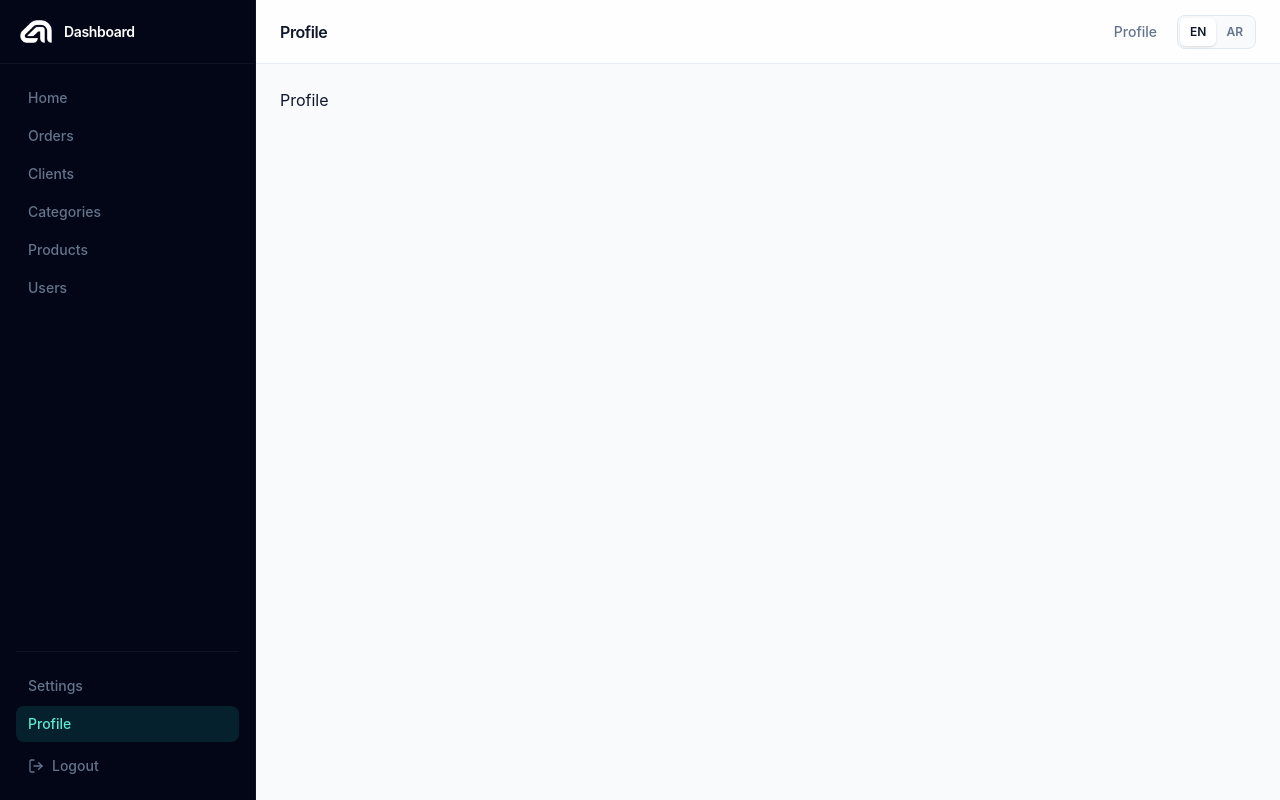
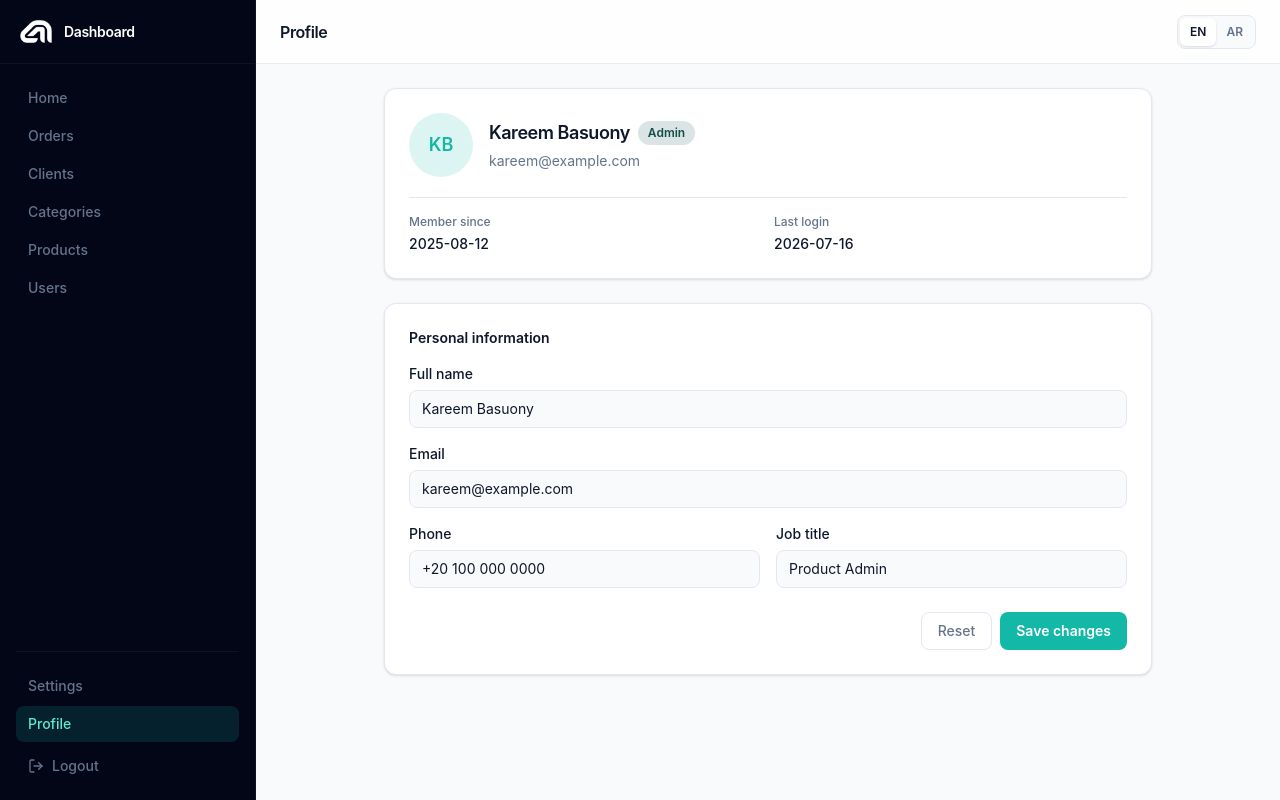
Before and after one commit to kareem-dev-me/react-dashboard, a React (Vite) app: page /dashboard/profile in a window 1280 px wide. Built offline with nearby package versions, Linux system fonts and the light colour scheme.

Commit message:
Add profile management features including profile form with validation, display of user information, and save/reset functionality. Update translations for English and Arabic languages.

```diff
--- a/src/languages/ar.json
+++ b/src/languages/ar.json
@@ -263,5 +263,20 @@
     "save": "حفظ التغييرات",
     "reset": "إعادة تعيين",
     "savedMessage": "تم حفظ الإعدادات بنجاح."
+  },
+  "profile": {
+    "role": "الدور",
+    "memberSince": "عضو منذ",
+    "lastLogin": "آخر تسجيل دخول",
+    "personalInfo": "المعلومات الشخصية",
+    "fullName": "الاسم الكامل",
+    "email": "البريد",
+    "phone": "الهاتف",
+    "jobTitle": "المسمى الوظيفي",
+    "save": "حفظ التغييرات",
+    "reset": "إعادة تعيين",
+    "savedMessage": "تم حفظ الملف الشخصي بنجاح.",
+    "nameRequired": "الاسم مطلوب.",
+    "emailRequired": "البريد مطلوب."
   }
 }
--- a/src/languages/en.json
+++ b/src/languages/en.json
@@ -263,5 +263,20 @@
     "save": "Save changes",
     "reset": "Reset",
     "savedMessage": "Settings saved successfully."
+  },
+  "profile": {
+    "role": "Role",
+    "memberSince": "Member since",
+    "lastLogin": "Last login",
+    "personalInfo": "Personal information",
+    "fullName": "Full name",
+    "email": "Email",
+    "phone": "Phone",
+    "jobTitle": "Job title",
+    "save": "Save changes",
+    "reset": "Reset",
+    "savedMessage": "Profile saved successfully.",
+    "nameRequired": "Name is required.",
+    "emailRequired": "Email is required."
   }
 }
--- a/src/layouts/Dashboard.tsx
+++ b/src/layouts/Dashboard.tsx
@@ -1,7 +1,7 @@
 import { useState } from "react";
 import { NavLink, Outlet, Link, useLocation, useNavigate } from "react-router";
 import { useTranslation } from "react-i18next";
-import { LogOut } from "lucide-react";
+import { LogOut, Menu } from "lucide-react";
 
 const primaryNav = [
   { to: "/dashboard/home", labelKey: "nav.home" },
@@ -31,9 +31,7 @@ const pageTitleKeys: Record<string, string> = {
 function navClassName({ isActive }: { isActive: boolean }) {
   return [
     "block rounded-lg px-3 py-2 text-start text-sm font-medium transition-colors",
-    isActive
-      ? "bg-primary/15 text-primary-fg"
-      : "text-muted hover:bg-white/5 hover:text-white",
+    isActive ? "bg-primary/15 text-primary-fg" : "text-muted hover:bg-white/5 hover:text-white",
   ].join(" ");
 }
 
@@ -111,41 +109,22 @@ const Dashboard: React.FC = () => {
             <button
               type="button"
               aria-label={t("actions.openSidebar")}
-              className="inline-flex h-9 w-9 items-center justify-center rounded-lg text-muted transition-colors hover:bg-surface lg:hidden"
+              className="inline-flex h-9 w-9 items-center justify-center rounded-lg text-muted transition-colors hover:bg-surface lg:hidden cursor-pointer"
               onClick={() => setSidebarOpen(true)}
             >
-              <svg
-                xmlns="http://www.w3.org/2000/svg"
-                viewBox="0 0 24 24"
-                fill="none"
-                stroke="currentColor"
-                strokeWidth="2"
-                className="h-5 w-5"
-                aria-hidden="true"
-              >
-                <path strokeLinecap="round" d="M4 7h16M4 12h16M4 17h16" />
-              </svg>
+              <Menu className="h-5 w-5" />
             </button>
             <h1 className="text-base font-semibold tracking-tight text-ink">{title}</h1>
           </div>
 
           <div className="flex items-center gap-2">
-            <Link
-              to="/dashboard/profile"
-              className="rounded-lg px-3 py-1.5 text-sm font-medium text-muted transition-colors hover:bg-surface hover:text-ink"
-            >
-              {t("actions.profile")}
-            </Link>
-
             <div className="flex items-center rounded-lg border border-border bg-surface p-0.5 text-xs font-semibold">
               <button
                 type="button"
                 onClick={() => void i18n.changeLanguage("en")}
                 className={[
                   "rounded-md px-2.5 py-1.5 transition-colors",
-                  currentLanguage === "en"
-                    ? "bg-surface-card text-ink shadow-sm"
-                    : "text-muted hover:text-ink",
+                  currentLanguage === "en" ? "bg-surface-card text-ink shadow-sm" : "text-muted hover:text-ink",
                 ].join(" ")}
               >
                 {t("language.en")}
@@ -155,9 +134,7 @@ const Dashboard: React.FC = () => {
                 onClick={() => void i18n.changeLanguage("ar")}
                 className={[
                   "rounded-md px-2.5 py-1.5 transition-colors",
-                  currentLanguage === "ar"
-                    ? "bg-surface-card text-ink shadow-sm"
-                    : "text-muted hover:text-ink",
+                  currentLanguage === "ar" ? "bg-surface-card text-ink shadow-sm" : "text-muted hover:text-ink",
                 ].join(" ")}
               >
                 {t("language.ar")}
--- a/src/pages/Profile.tsx
+++ b/src/pages/Profile.tsx
@@ -1,7 +1,194 @@
+import { useMemo, useState } from "react";
+import { useTranslation } from "react-i18next";
+
+type ProfileForm = {
+  fullName: string;
+  email: string;
+  phone: string;
+  jobTitle: string;
+};
+
+const DEFAULT_PROFILE: ProfileForm = {
+  fullName: "Kareem Basuony",
+  email: "kareem@example.com",
+  phone: "+20 100 000 0000",
+  jobTitle: "Product Admin",
+};
+
+const MEMBER_SINCE = "2025-08-12";
+const LAST_LOGIN = "2026-07-16";
+
+function getInitials(name: string) {
+  return name
+    .trim()
+    .split(/\s+/)
+    .filter(Boolean)
+    .slice(0, 2)
+    .map((part) => part[0]?.toUpperCase() ?? "")
+    .join("");
+}
+
 const Profile: React.FC = () => {
+  const { t } = useTranslation();
+  const [form, setForm] = useState<ProfileForm>(DEFAULT_PROFILE);
+  const [saved, setSaved] = useState<ProfileForm>(DEFAULT_PROFILE);
+  const [errors, setErrors] = useState<{ fullName?: string; email?: string }>({});
+  const [savedMessage, setSavedMessage] = useState(false);
+
+  const initials = useMemo(() => getInitials(saved.fullName), [saved.fullName]);
+
+  const handleSave = (event: React.FormEvent) => {
+    event.preventDefault();
+
+    const nextErrors: { fullName?: string; email?: string } = {};
+    if (!form.fullName.trim()) nextErrors.fullName = t("profile.nameRequired");
+    if (!form.email.trim()) nextErrors.email = t("profile.emailRequired");
+
+    if (Object.keys(nextErrors).length > 0) {
+      setErrors(nextErrors);
+      return;
+    }
+
+    const nextSaved: ProfileForm = {
+      fullName: form.fullName.trim(),
+      email: form.email.trim(),
+      phone: form.phone.trim(),
+      jobTitle: form.jobTitle.trim(),
+    };
+
+    setSaved(nextSaved);
+    setForm(nextSaved);
+    setErrors({});
+    setSavedMessage(true);
+    window.setTimeout(() => setSavedMessage(false), 2500);
+  };
+
+  const handleReset = () => {
+    setForm(DEFAULT_PROFILE);
+    setSaved(DEFAULT_PROFILE);
+    setErrors({});
+    setSavedMessage(false);
+  };
+
   return (
-    <div>
-      <h1>Profile</h1>
+    <div className="mx-auto flex w-full max-w-3xl flex-col gap-6">
+      <section className="rounded-xl border border-border bg-surface-card p-4 shadow-sm sm:p-6">
+        <div className="flex flex-col gap-4 sm:flex-row sm:items-center">
+          <div className="flex h-16 w-16 shrink-0 items-center justify-center rounded-full bg-primary/15 text-lg font-semibold text-primary">
+            {initials || "KB"}
+          </div>
+
+          <div className="min-w-0 flex-1 text-start">
+            <div className="flex flex-wrap items-center gap-2">
+              <h2 className="text-lg font-semibold tracking-tight text-ink">{saved.fullName}</h2>
+              <span className="inline-flex rounded-full bg-primary-deep/15 px-2.5 py-1 text-xs font-semibold text-primary-deep">
+                {t("users.roles.admin")}
+              </span>
+            </div>
+            <p className="mt-1 text-sm text-muted">{saved.email}</p>
+          </div>
+        </div>
+
+        <dl className="mt-5 grid grid-cols-1 gap-3 border-t border-border pt-4 sm:grid-cols-2">
+          <div className="text-start">
+            <dt className="text-xs font-medium text-muted">{t("profile.memberSince")}</dt>
+            <dd className="mt-1 text-sm font-medium text-ink">{MEMBER_SINCE}</dd>
+          </div>
+          <div className="text-start">
+            <dt className="text-xs font-medium text-muted">{t("profile.lastLogin")}</dt>
+            <dd className="mt-1 text-sm font-medium text-ink">{LAST_LOGIN}</dd>
+          </div>
+        </dl>
+      </section>
+
+      <form
+        onSubmit={handleSave}
+        className="rounded-xl border border-border bg-surface-card p-4 shadow-sm sm:p-6"
+      >
+        <h2 className="mb-4 text-start text-sm font-semibold text-ink">
+          {t("profile.personalInfo")}
+        </h2>
+
+        <div className="grid grid-cols-1 gap-4 sm:grid-cols-2">
+          <div className="flex flex-col gap-1.5 sm:col-span-2">
+            <label htmlFor="profile-name" className="text-sm font-medium text-ink">
+              {t("profile.fullName")}
+            </label>
+            <input
+              id="profile-name"
+              type="text"
+              value={form.fullName}
+              onChange={(e) => setForm((prev) => ({ ...prev, fullName: e.target.value }))}
+              className="rounded-lg border border-border bg-surface px-3 py-2 text-sm text-ink outline-none focus:border-primary focus:ring-2 focus:ring-primary/20"
+            />
+            {errors.fullName && <p className="text-xs text-red-600">{errors.fullName}</p>}
+          </div>
+
+          <div className="flex flex-col gap-1.5 sm:col-span-2">
+            <label htmlFor="profile-email" className="text-sm font-medium text-ink">
+              {t("profile.email")}
+            </label>
+            <input
+              id="profile-email"
+              type="email"
+              value={form.email}
+              onChange={(e) => setForm((prev) => ({ ...prev, email: e.target.value }))}
+              className="rounded-lg border border-border bg-surface px-3 py-2 text-sm text-ink outline-none focus:border-primary focus:ring-2 focus:ring-primary/20"
+            />
+            {errors.email && <p className="text-xs text-red-600">{errors.email}</p>}
+          </div>
+
+          <div className="flex flex-col gap-1.5">
+            <label htmlFor="profile-phone" className="text-sm font-medium text-ink">
+              {t("profile.phone")}
+            </label>
+            <input
+              id="profile-phone"
+              type="tel"
+              value={form.phone}
+              onChange={(e) => setForm((prev) => ({ ...prev, phone: e.target.value }))}
+              className="rounded-lg border border-border bg-surface px-3 py-2 text-sm text-ink outline-none focus:border-primary focus:ring-2 focus:ring-primary/20"
+            />
+          </div>
+
+          <div className="flex flex-col gap-1.5">
+            <label htmlFor="profile-job" className="text-sm font-medium text-ink">
+              {t("profile.jobTitle")}
+            </label>
+            <input
+              id="profile-job"
+              type="text"
+              value={form.jobTitle}
+              onChange={(e) => setForm((prev) => ({ ...prev, jobTitle: e.target.value }))}
+              className="rounded-lg border border-border bg-surface px-3 py-2 text-sm text-ink outline-none focus:border-primary focus:ring-2 focus:ring-primary/20"
+            />
+          </div>
+        </div>
+
+        <div className="mt-6 flex flex-col gap-3">
+          <div className="flex flex-wrap justify-end gap-2">
+            <button
+              type="button"
+              onClick={handleReset}
+              className="rounded-lg border border-border px-4 py-2 text-sm font-medium text-muted transition-colors hover:bg-surface hover:text-ink"
+            >
+              {t("profile.reset")}
+            </button>
+            <button
+              type="submit"
+              className="rounded-lg bg-primary px-4 py-2 text-sm font-semibold text-white transition-colors hover:bg-primary-muted"
+            >
+              {t("profile.save")}
+            </button>
+          </div>
+
+          {savedMessage && (
+            <p className="text-end text-sm font-medium text-primary">
+              {t("profile.savedMessage")}
+            </p>
+          )}
+        </div>
+      </form>
     </div>
   );
 };
```
